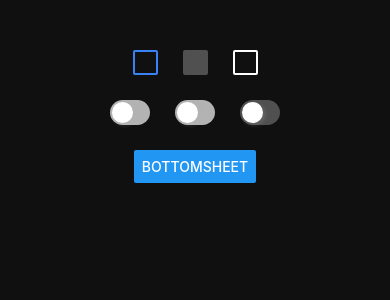
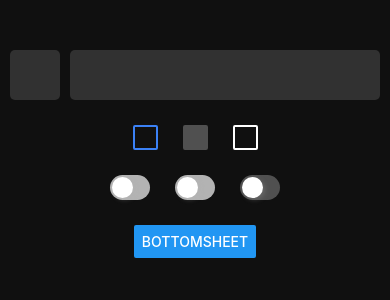
Before and after one commit to snskar125/odyssey-ui, a React Native app: screen / in a window 390 px wide. Shown: the top 300 px of the page. Built offline with nearby package versions, Linux system fonts and the light colour scheme.

Commit message:
Added Skeleton

```diff
--- a/App.js
+++ b/App.js
@@ -3,6 +3,7 @@ import { ScrollView, StyleSheet } from "react-native";
 import CheckBoxes from "./src/Wrappers/CheckBoxs";
 import Switches from "./src/Wrappers/Switches";
 import BottomSheetWrapper from "./src/Wrappers/BottomSheetWrapper";
+import SkeletonWrapper from "./src/Wrappers/SkeletonWrapper";
 
 export default function App() {
   return (
@@ -11,9 +12,10 @@ export default function App() {
       contentContainerStyle={styles.contentContainer}
     >
       <StatusBar style="light" />
+      <SkeletonWrapper />
       <CheckBoxes />
-      <Switches/>
-      <BottomSheetWrapper/>
+      <Switches />
+      <BottomSheetWrapper />
     </ScrollView>
   );
 }
--- a/src/Components/CheckBox.tsx
+++ b/src/Components/CheckBox.tsx
@@ -9,7 +9,7 @@ import {
 const ANIMATION_DURATION = 150;
 const ANIMATION_BOUNCINESS = 25;
 
-interface CheckBoxProps {
+interface Props {
   size?: number;
   value?: boolean;
   onPress?: (event: GestureResponderEvent) => void;
@@ -25,7 +25,7 @@ interface CheckBoxProps {
   bounce?: boolean;
 }
 
-const CheckBox: React.FC<CheckBoxProps> = memo(
+const CheckBox: React.FC<Props> = memo(
   ({
     size = 25,
     value = true,
--- /dev/null
+++ b/src/Components/Skeleton.tsx
@@ -0,0 +1,54 @@
+import { memo, useEffect, useRef } from "react";
+import { Animated, StyleSheet, ViewProps } from "react-native";
+
+const ANIMATION_DURATION = 750;
+const MIN_OPACITY = 0.25;
+
+interface Props extends ViewProps {
+  opacity?: number;
+}
+
+const Skeleton: React.FC<Props> = memo(
+  ({ opacity = 1, style, children, ...rest }) => {
+    const opacityValue = useRef(new Animated.Value(opacity)).current;
+
+    useEffect(() => {
+      const animation = Animated.loop(
+        Animated.sequence([
+          Animated.timing(opacityValue, {
+            toValue: MIN_OPACITY,
+            duration: ANIMATION_DURATION,
+            useNativeDriver: true,
+          }),
+          Animated.timing(opacityValue, {
+            toValue: opacity,
+            duration: ANIMATION_DURATION,
+            useNativeDriver: true,
+          }),
+        ])
+      );
+      animation.start();
+      return animation.stop;
+    }, [opacity]);
+
+    return (
+      <Animated.View
+        style={[styles.skeleton, style, { opacity: opacityValue }]}
+        {...rest}
+      >
+        {children}
+      </Animated.View>
+    );
+  }
+);
+
+const styles = StyleSheet.create({
+  skeleton: {
+    height: 50,
+    width: 250,
+    borderRadius: 5,
+    backgroundColor: "#505050",
+  },
+});
+
+export default Skeleton;
--- a/src/Components/Switch.tsx
+++ b/src/Components/Switch.tsx
@@ -11,7 +11,7 @@ const ANIMATION_DURATION = 150;
 const ANIMATION_BOUNCINESS = 25;
 const CONTAINER_PADDING = 2;
 
-interface SwitchProps {
+interface Props {
   size?: number;
   activeSwitchColor?: string;
   inActiveSwitchColor?: string;
@@ -24,7 +24,7 @@ interface SwitchProps {
   bounce?: boolean;
 }
 
-const Switch: React.FC<SwitchProps> = memo((props) => {
+const Switch: React.FC<Props> = memo((props) => {
   const {
     size = 25,
     activeSwitchColor = "#FFF",
--- /dev/null
+++ b/src/Wrappers/SkeletonWrapper.tsx
@@ -0,0 +1,26 @@
+import { StyleSheet, View } from "react-native";
+import Skeleton from "../Components/Skeleton";
+
+export default function SkeletonWrapper() {
+  return (
+    <View style={styles.container}>
+      <Skeleton style={styles.mini} />
+      <Skeleton style={styles.bar} />
+    </View>
+  );
+}
+
+const styles = StyleSheet.create({
+  container: {
+    flexDirection: "row",
+    width: "100%",
+    gap: 10,
+  },
+  mini: {
+    height: 50,
+    width: 50,
+  },
+  bar: {
+    flex: 1,
+  },
+});
```
